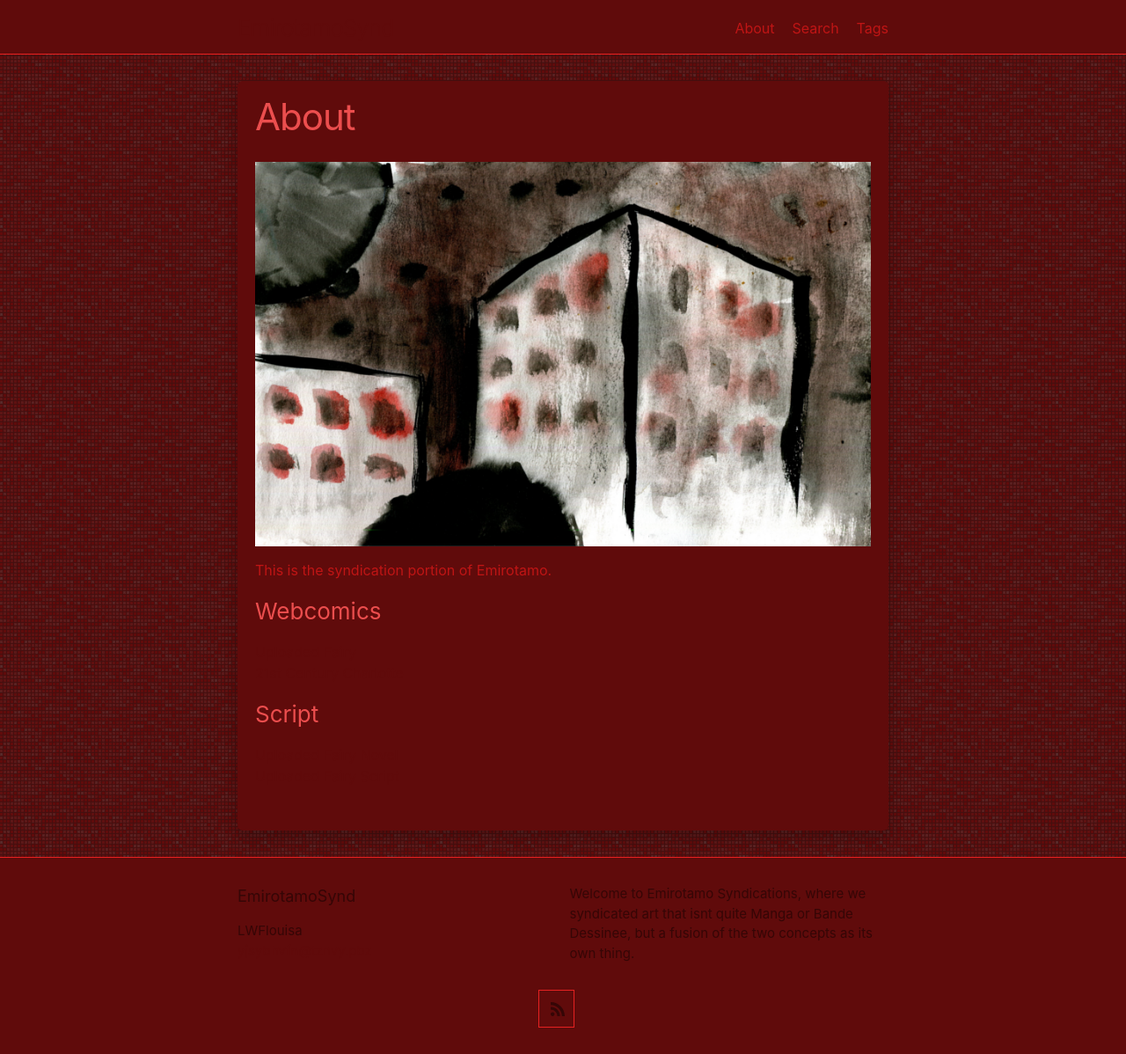
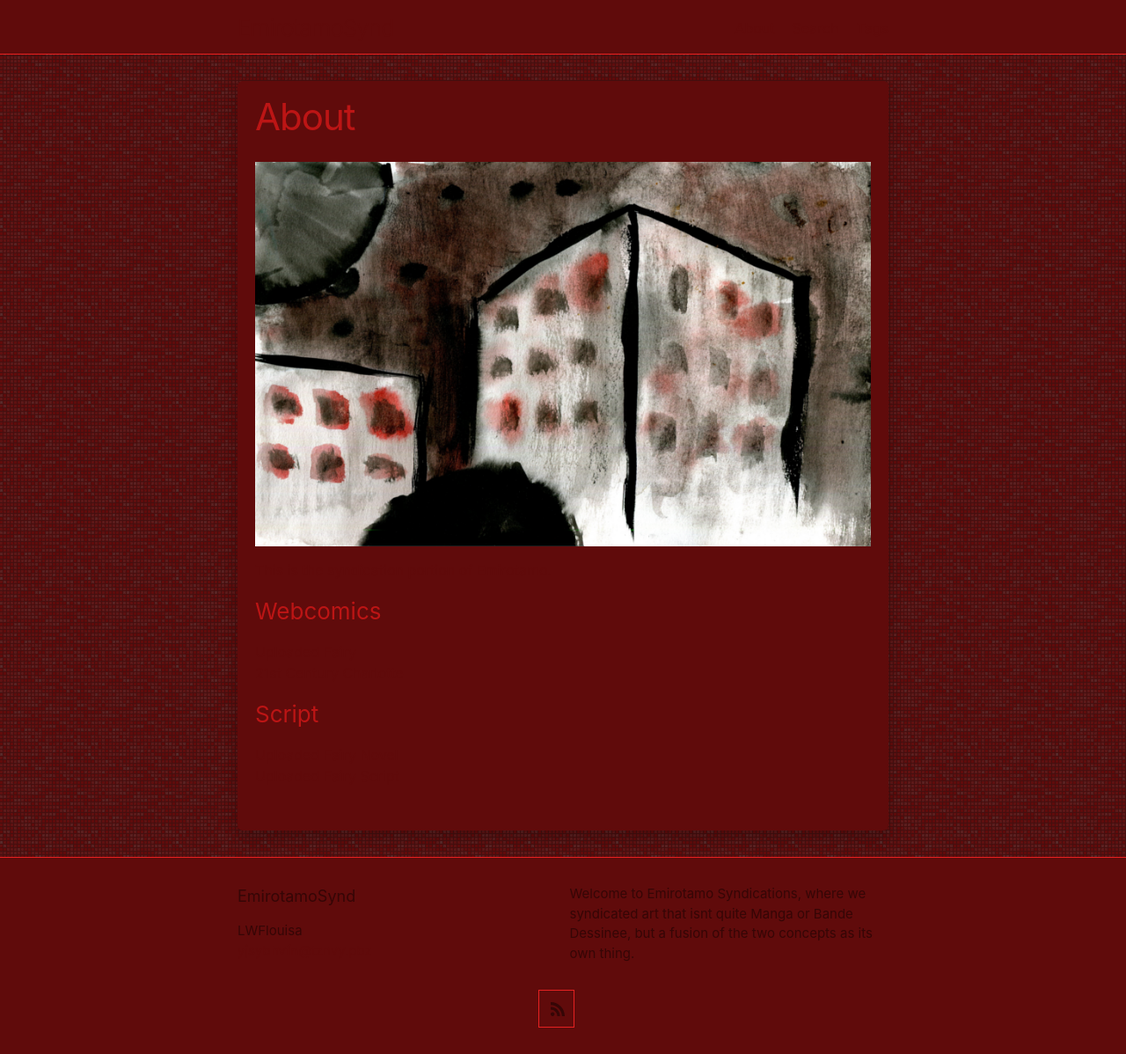
Before and after one commit to LWFlouisa/EmirotamoSynd, a Jekyll site: the page built from about.md, in a window 1280 px wide. Shown: the whole page at 88% size. Built offline with Jekyll 4.4.1, drawn with Linux system fonts in a browser that asks for light colours.

Commit message:
Update minima.scss

```diff
--- a/_sass/minima.scss
+++ b/_sass/minima.scss
@@ -10,7 +10,7 @@
 
 $spacing-unit:     30px !default;
 
-$text-color:       #BF1515 !default;
+$text-color:       #600B0B !default;
 $background-color: #600B0B !default;
 
 // background-image: url("https://lwflouisa.github.io/SRWeaverComics/images/background2.jpg")
```
